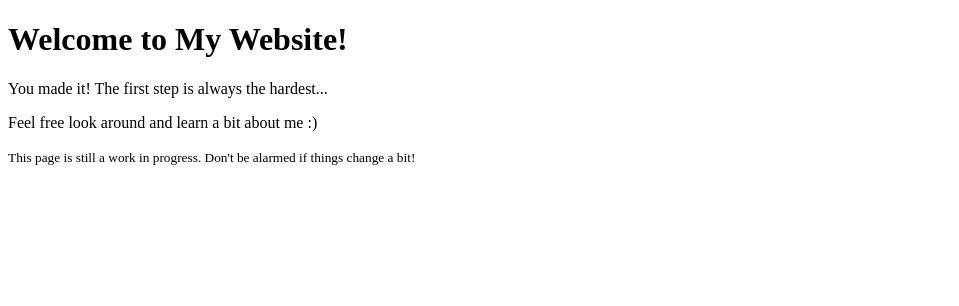
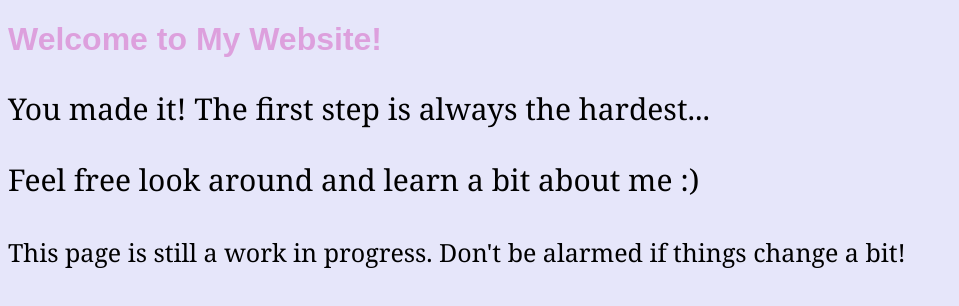
Before and after one commit to k27qin/KatherineQin.github.io, a plain HTML site: page index.html in a window 1280 px wide. Shown: the whole page, without its empty margins (0-959 px from the left). Drawn offline with Linux system fonts and the light colour scheme.

Commit message:
Update index.html

```diff
--- a/index.html
+++ b/index.html
@@ -3,7 +3,7 @@
     <head>
         <meta charset="utf-8">
         <title>Welcome to Katherine's Website!</title>
-        <link rel="stylesheet" href="mystyle.css">
+        <link rel="stylesheet" href="styles.css">
     </head>
     <body>
         <h1>Welcome to My Website!</h1>
```
